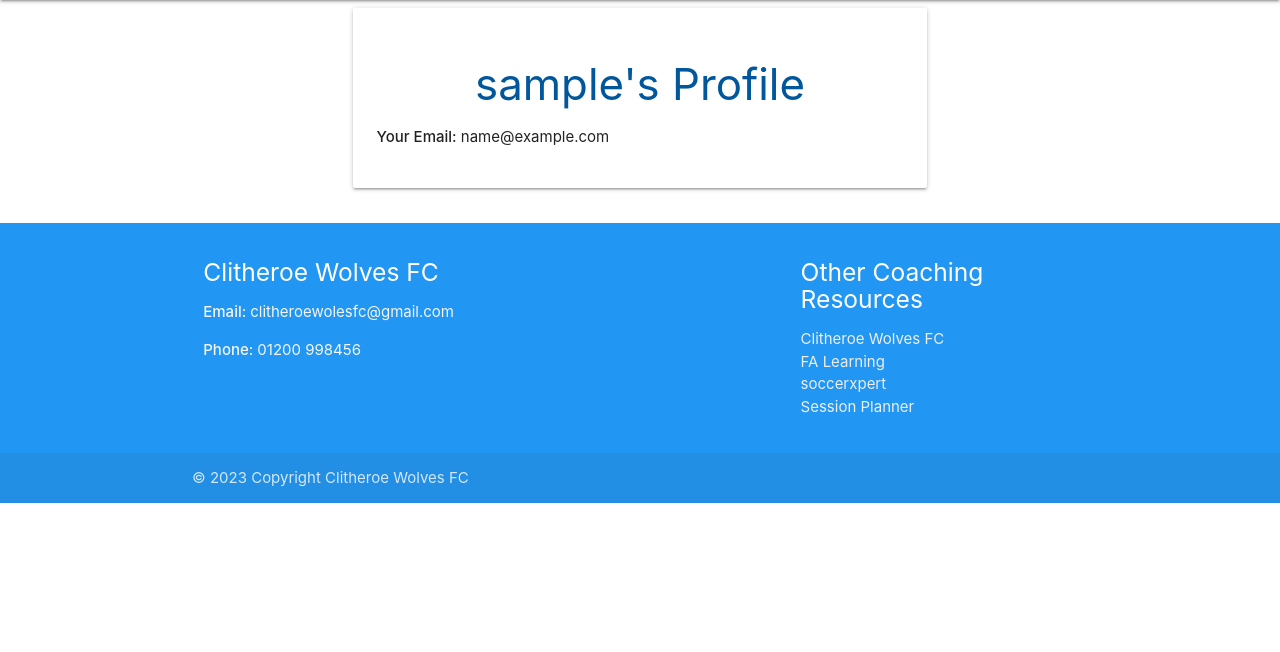
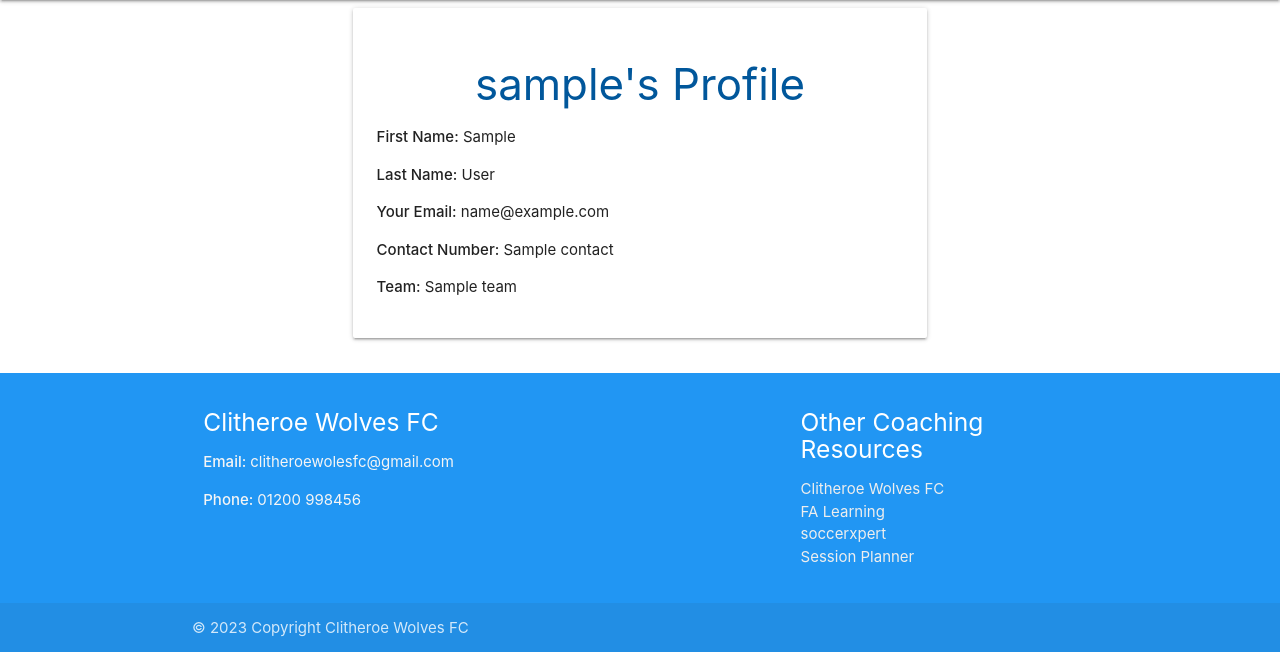
Before and after one commit to Gazerb/coach-mentor, a Flask app: page /profile in a window 1280 px wide. Shown: the part 64-716 px from the top of the page. Run offline with Flask 2, Linux system fonts and the light colour scheme; the visitor is signed in with stand-in values (Sample User, id 1); a database or web service that is not in the repository returns one stand-in record (values such as "Sample title"); some libraries are stand-ins or nearby versions.

Commit message:
profile page edited

```diff
--- a/templates/profile.html
+++ b/templates/profile.html
@@ -7,7 +7,11 @@
                 <h3 class="center-align light-blue-text text-darken-4">
                     {{ username }}'s Profile
                 </h3>
+                <p><strong>First Name:</strong> {{ username.first_name }}</p>
+                <p><strong>Last Name:</strong> {{ username.Last_name }}</p>
                 <p><strong>Your Email:</strong> {{ username.email }}</p>
+                <p><strong>Contact Number:</strong> {{ username.contact }}</p>
+                <p><strong>Team:</strong> {{ username.team }}</p>
             </div>
         </div>
     </div>
```
